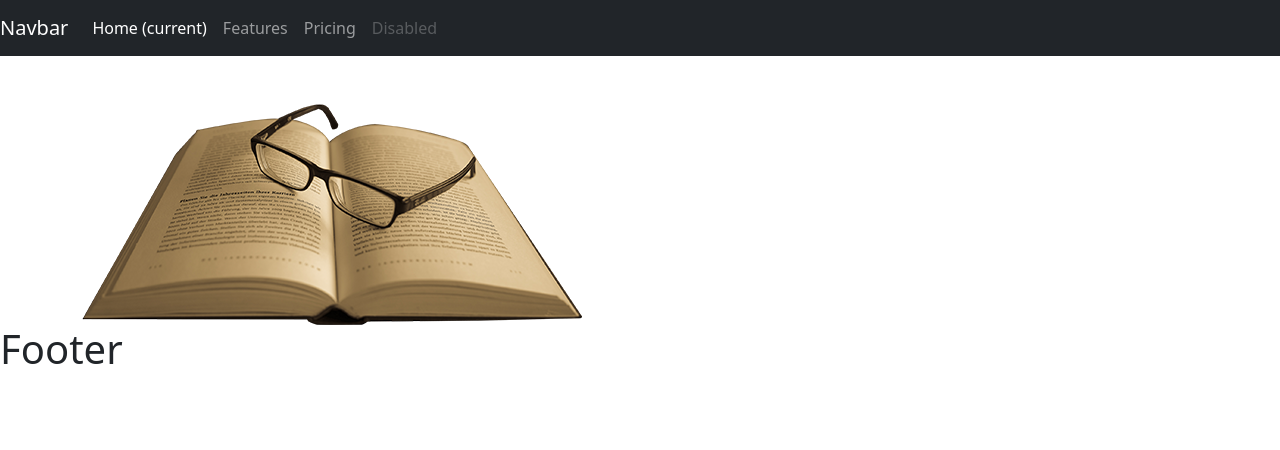
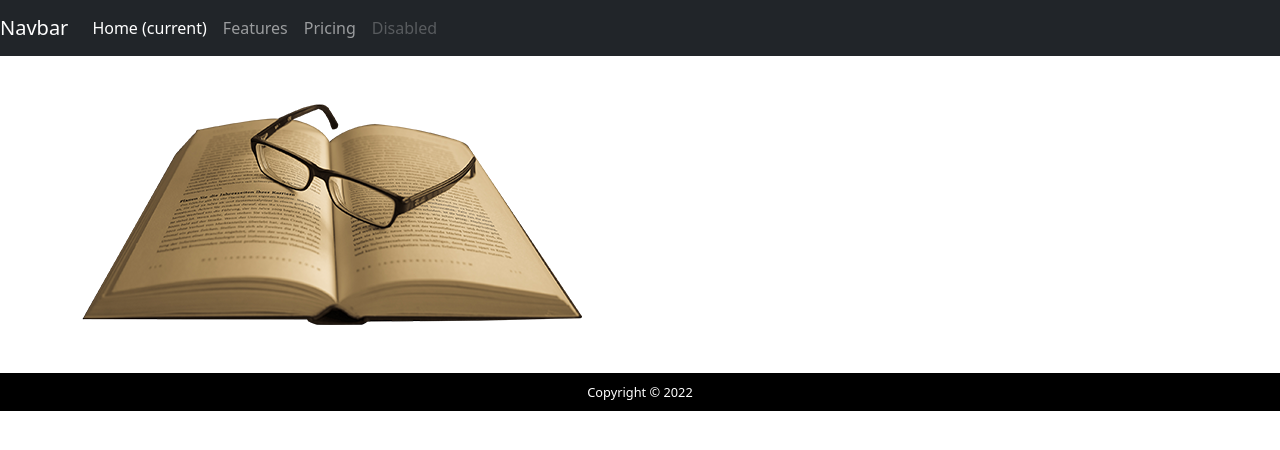
Before and after one commit to anasbn3issa/Vue3-App, a Vue app: page / in a window 1280 px wide. Shown: the top 450 px of the page. Built offline with nearby package versions, Linux system fonts and the light colour scheme.

Commit message:
initial footer

```diff
--- a/src/components/FooterComponent.vue
+++ b/src/components/FooterComponent.vue
@@ -1,3 +1,16 @@
 <template>
-    <h1>Footer</h1>
+    <footer class="d-flex align-items-center justify-content-center mt-5">
+        Copyright &copy; 2022
+
+    </footer>
 </template>
+
+
+<style scoped>
+footer {
+    background: black;
+    color: white;
+    min-height: 3em;
+    font-size: 0.8em;
+}
+</style>
```
